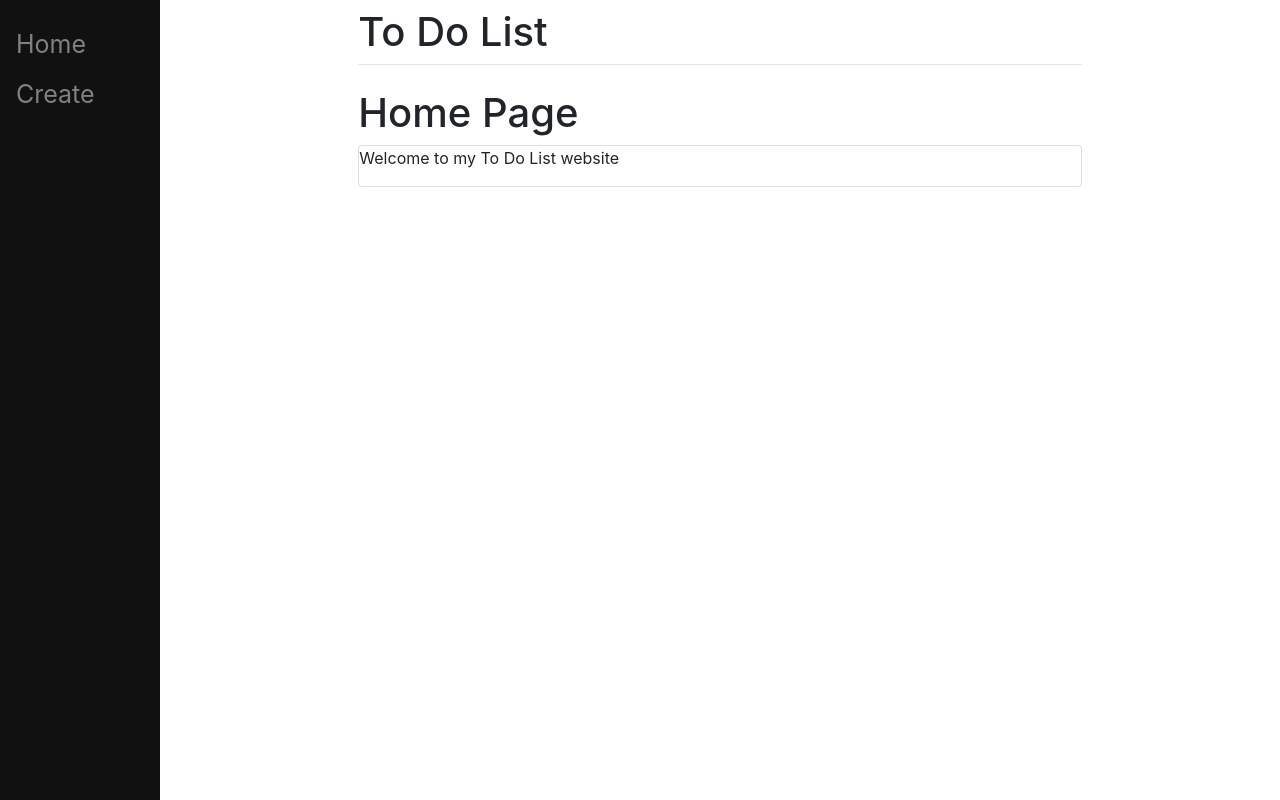
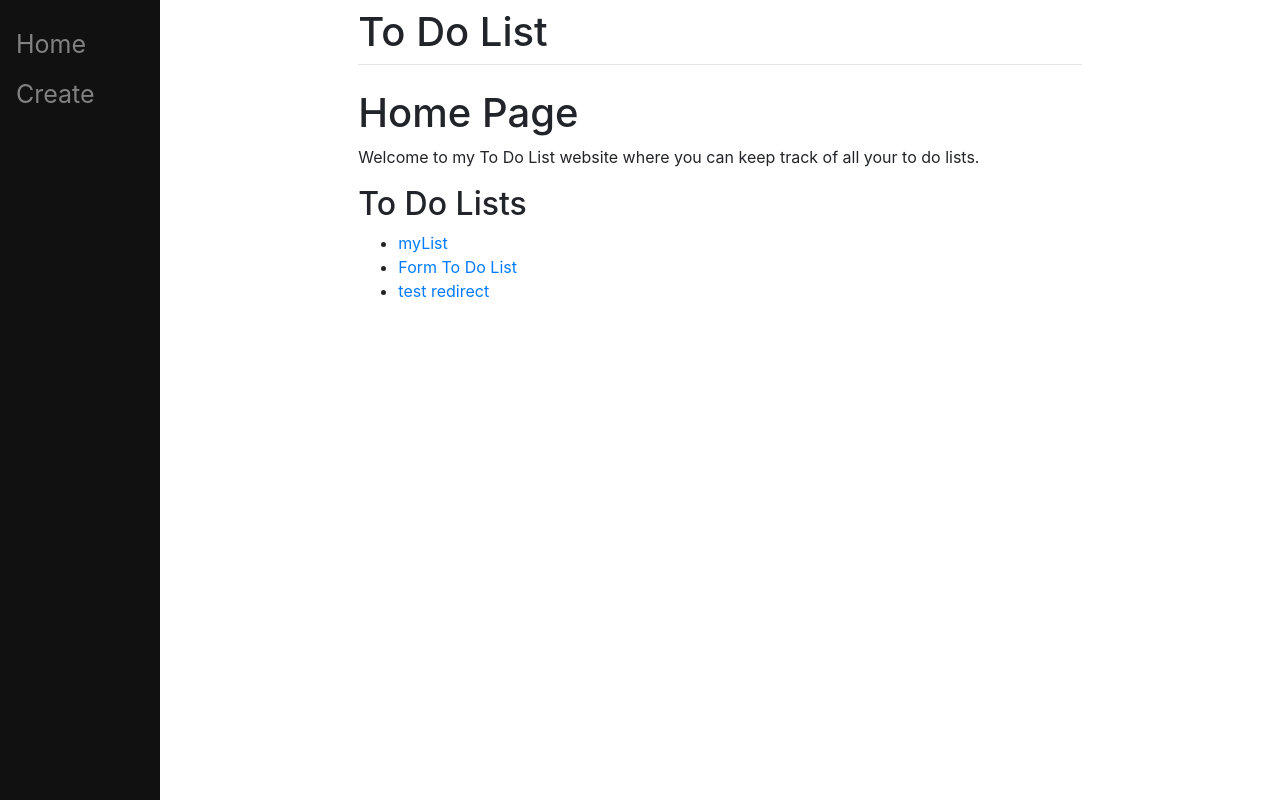
Before and after one commit to kshamsa/ToDoList, a Django app: page / in a window 1280 px wide. Run offline with Django 4.2, Linux system fonts and the light colour scheme; data comes from the database, SQL or seed files in the repository.

Commit message:
Added feature in the home page to list all to do lists, you are able to click on each on and view that to do list.

```diff
--- a/main/templates/main/home.html
+++ b/main/templates/main/home.html
@@ -3,7 +3,20 @@
 {% block content %}
 <h1>Home Page</h1>
 
-<div class="card">
-	<p>Welcome to my To Do List website</p>
+<div class="">
+	<p>Welcome to my To Do List website where you can keep track of all your to do lists.</p>
 </div>
+
+<form action="#">
+	{% csrf_token %}
+
+	<h2>To Do Lists</h2>
+		<ul>
+			{% for toDoList in toDoLists %}
+				<li>
+					<a href="/{{ toDoList.id }}">{{toDoList.name}}</a>
+				</li>
+			{% endfor %}
+		</ul>
+</form>
 {% endblock %}
--- a/main/urls.py
+++ b/main/urls.py
@@ -4,5 +4,6 @@ from .			 import views
 urlpatterns = [
 	path("<int:id>", views.index,  name="index"),
 	path("",         views.home,   name="home"),
+	path("/",        views.home,   name="home"),
 	path("create/",  views.create, name="create")
 ]
--- a/main/views.py
+++ b/main/views.py
@@ -7,7 +7,6 @@ def index(response, id):
 	ls = ToDoList.objects.get(id=id)
 
 	if response.method == "POST":
-		print(response.POST)
 		if response.POST.get("save"):
 			for item in ls.item_set.all():
 				if response.POST.get("c" + str(item.id)) == "clicked":
@@ -26,7 +25,10 @@ def index(response, id):
 	return render(response, "main/list.html", {"ls":ls})
 
 def home(response):
-	return render(response, "main/home.html", {})
+
+	toDoLists = ToDoList.objects.all()
+
+	return render(response, "main/home.html", {"toDoLists": toDoLists})
 
 
 def create(response):
```
